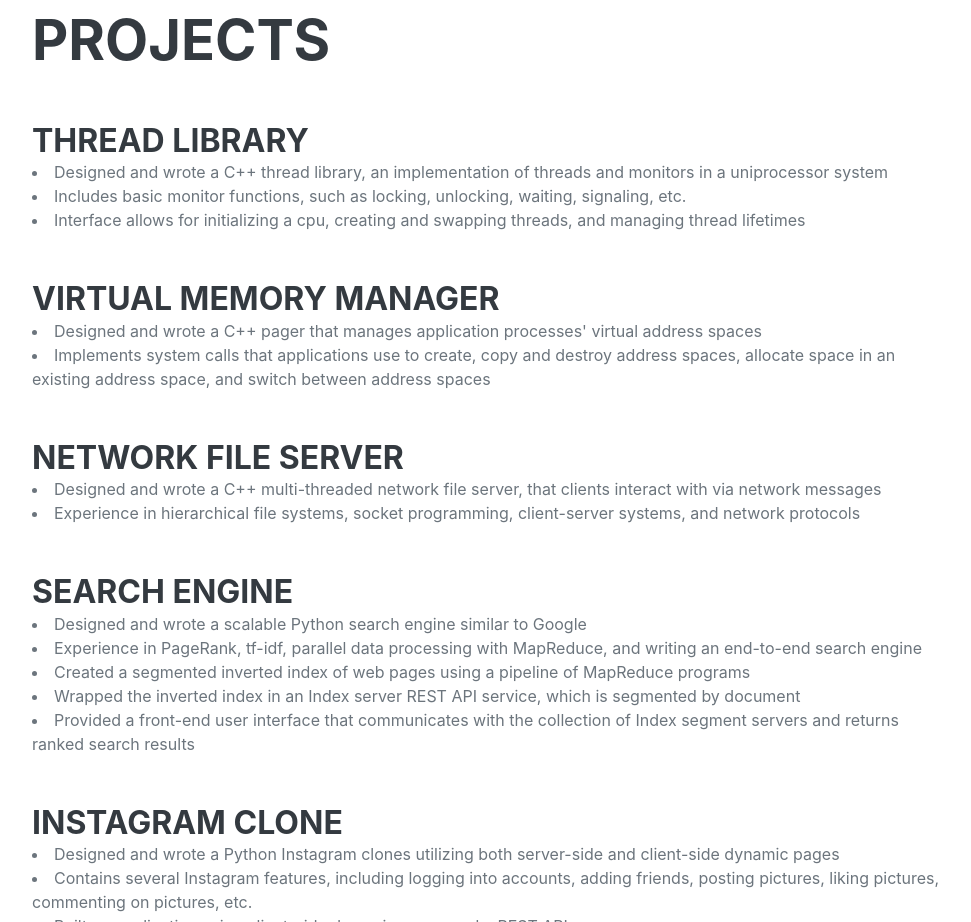
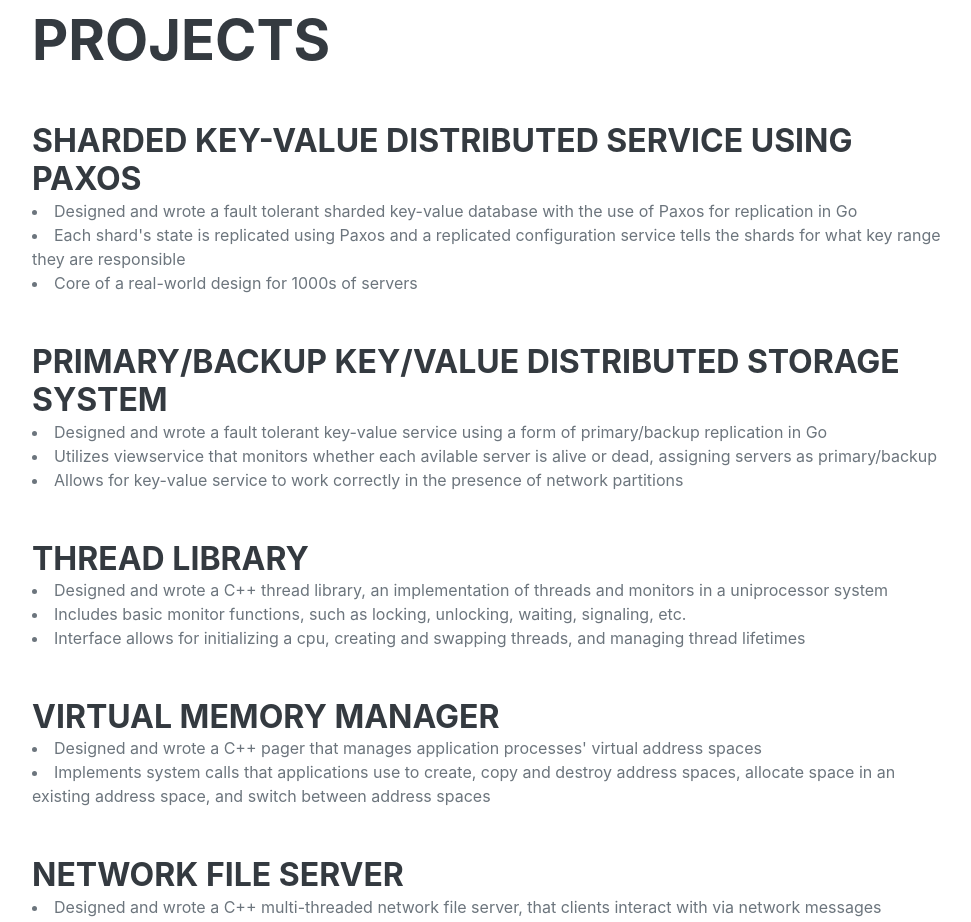
Before and after one commit to rlhong/rlhong.github.io, a plain HTML site: page index.html in a window 1280 px wide. Shown: the part 3560-4482 px from the top of the page, without its empty margins (288-1259 px from the left). Drawn offline with nearby package versions, Linux system fonts and the light colour scheme; a web font is replaced by a local one.

Commit message:
update apr 2022

```diff
--- a/index.html
+++ b/index.html
@@ -141,10 +141,26 @@
                     <h2 class="mb-5">Projects</h2>
                     <div class="d-flex flex-column flex-md-row justify-content-between mb-5">
                         <div class="flex-grow-1">
+                            <h3 class="mb-0">Sharded Key-Value Distributed Service Using Paxos</h3>
+                            <li>Designed and wrote a fault tolerant sharded key-value database with the use of Paxos for replication in Go</li>
+                            <li>Each shard's state is replicated using Paxos and a replicated configuration service tells the shards for what key range they are responsible</li>
+			                <li>Core of a real-world design for 1000s of servers</li>
+                        </div>
+                    </div>
+                    <div class="d-flex flex-column flex-md-row justify-content-between mb-5">
+                        <div class="flex-grow-1">
+                            <h3 class="mb-0">Primary/Backup Key/Value Distributed Storage System</h3>
+                            <li>Designed and wrote a fault tolerant key-value service using a form of primary/backup replication in Go</li>
+                            <li>Utilizes viewservice that monitors whether each avilable server is alive or dead, assigning servers as primary/backup</li>
+			                <li>Allows for key-value service to work correctly in the presence of network partitions</li>
+                        </div>
+                    </div>
+                    <div class="d-flex flex-column flex-md-row justify-content-between mb-5">
+                        <div class="flex-grow-1">
                             <h3 class="mb-0">Thread Library</h3>
                             <li>Designed and wrote a C++ thread library, an implementation of threads and monitors in a uniprocessor system</li>
                             <li>Includes basic monitor functions, such as locking, unlocking, waiting, signaling, etc.</li>
-			    <li>Interface allows for initializing a cpu, creating and swapping threads, and managing thread lifetimes</li>
+			                <li>Interface allows for initializing a cpu, creating and swapping threads, and managing thread lifetimes</li>
                         </div>
                     </div>
                     <div class="d-flex flex-column flex-md-row justify-content-between mb-5">
```
